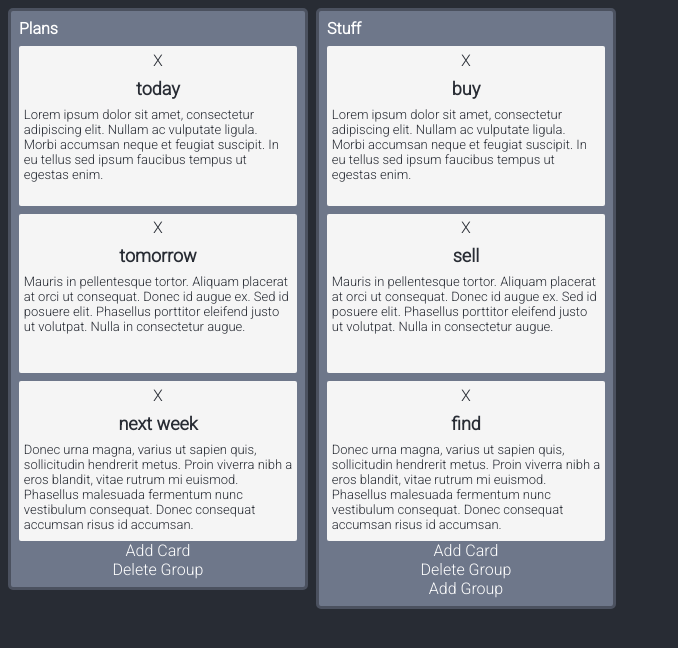
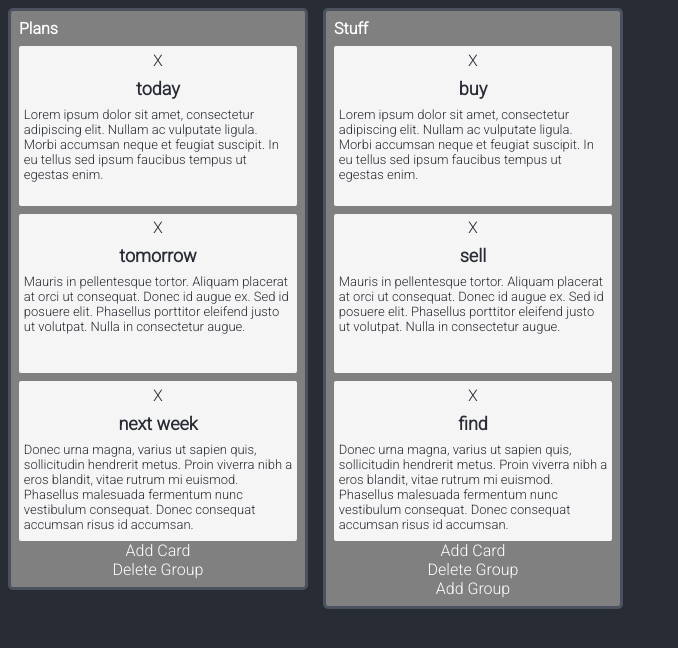
Before and after one commit to lennox-davidlevy/dragdrop, a React (Create React App) app: page / in a window 1280 px wide. Shown: the top 648 px of the page, without its empty margins (0-678 px from the left). Built offline with nearby package versions, Linux system fonts and the light colour scheme.

Commit message:
masonry working

```diff
--- a/package.json
+++ b/package.json
@@ -16,6 +16,7 @@
     "nodemon": "^2.0.6",
     "react": "^17.0.1",
     "react-dom": "^17.0.1",
+    "react-masonry-css": "^1.0.14",
     "react-scripts": "4.0.1",
     "require": "^2.4.20",
     "web-vitals": "^0.2.4"
--- a/src/App.css
+++ b/src/App.css
@@ -81,3 +81,24 @@ body {
 .delete-item {
   float: right;
 }
+
+.my-masonry-grid {
+  display: -webkit-box; /* Not needed if autoprefixing */
+  display: -ms-flexbox; /* Not needed if autoprefixing */
+  display: flex;
+  margin-left: -15px; /* gutter size offset */
+  width: auto;
+}
+.my-masonry-grid_column {
+  padding-left: 15px; /* gutter size */
+  background-clip: padding-box;
+  min-width: 300px;
+  max-width: 300px;
+}
+
+/* Style your items */
+.my-masonry-grid_column > div {
+  /* change div to reference your elements you put in <Masonry> */
+  background: grey;
+  margin-bottom: 15px;
+}
--- a/src/components/DragGroup.js
+++ b/src/components/DragGroup.js
@@ -1,12 +1,18 @@
-import React, { useState, useRef } from 'react';
+import React, { useState, useRef, useEffect } from 'react';
 import DragItems from './DragItems';
 import Button from './Button';
+import Masonry from 'react-masonry-css';
 
 const DragContainer = ({ data }) => {
   const [list, setList] = useState(data);
   const [current, setCurrent] = useState(false);
   const dragItem = useRef();
   const dragNode = useRef();
+  const newGroup = useRef();
+
+  // const refs = useRef(
+  //   Array.from({ length: list.length }, () => React.createRef())
+  // );
 
   const handleDragStart = (e, params) => {
     console.log('handledragstart ran');
@@ -93,9 +99,14 @@ const DragContainer = ({ data }) => {
     setList(newList);
   };
 
-  return (
-    <div className="drag_drop">
-      {list.map((item, groupIdx) => {
+  const breakpointColumnsObj = {
+    default: 4,
+    1100: 3,
+    700: 2,
+    500: 1,
+  };
+
+  const items = list.map((item, groupIdx) => {
     const { title, items } = item;
     const groupId = item.id;
     return (
@@ -108,6 +119,7 @@ const DragContainer = ({ data }) => {
             : null
         }
         className="drag-group"
+        // ref={groupIdx === list.length - 1 ? newGroup : null}
       >
         <div className="group-title">{title}</div>
         <DragItems
@@ -131,7 +143,17 @@ const DragContainer = ({ data }) => {
         )}
       </div>
     );
-      })}
+  });
+
+  return (
+    <div className="drag_drop">
+      <Masonry
+        breakpointCols={breakpointColumnsObj}
+        className="my-masonry-grid"
+        columnClassName="my-masonry-grid_column"
+      >
+        {items}
+      </Masonry>
     </div>
   );
 };
```
Also changed, not shown: 1 other file (tests, documents, lock files or other folders). Lines whose indentation alone changed are shown as unchanged.
